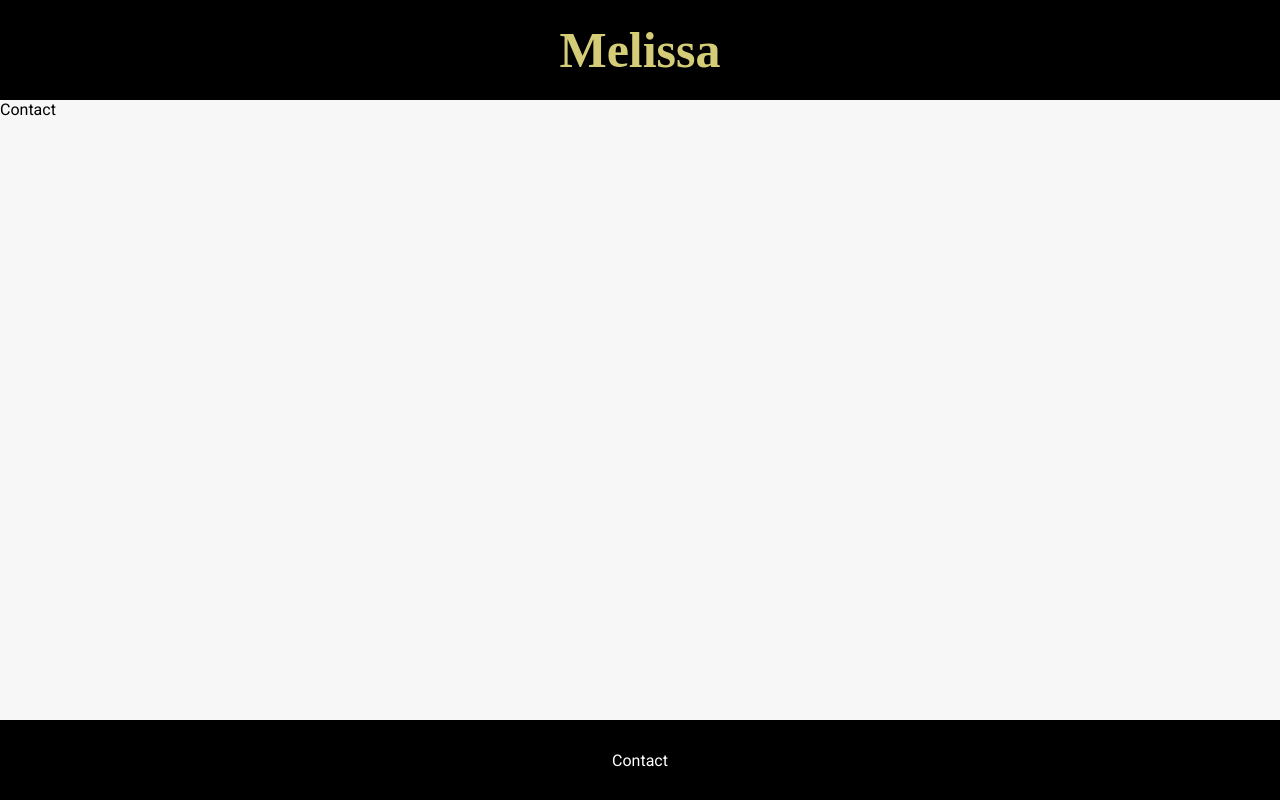
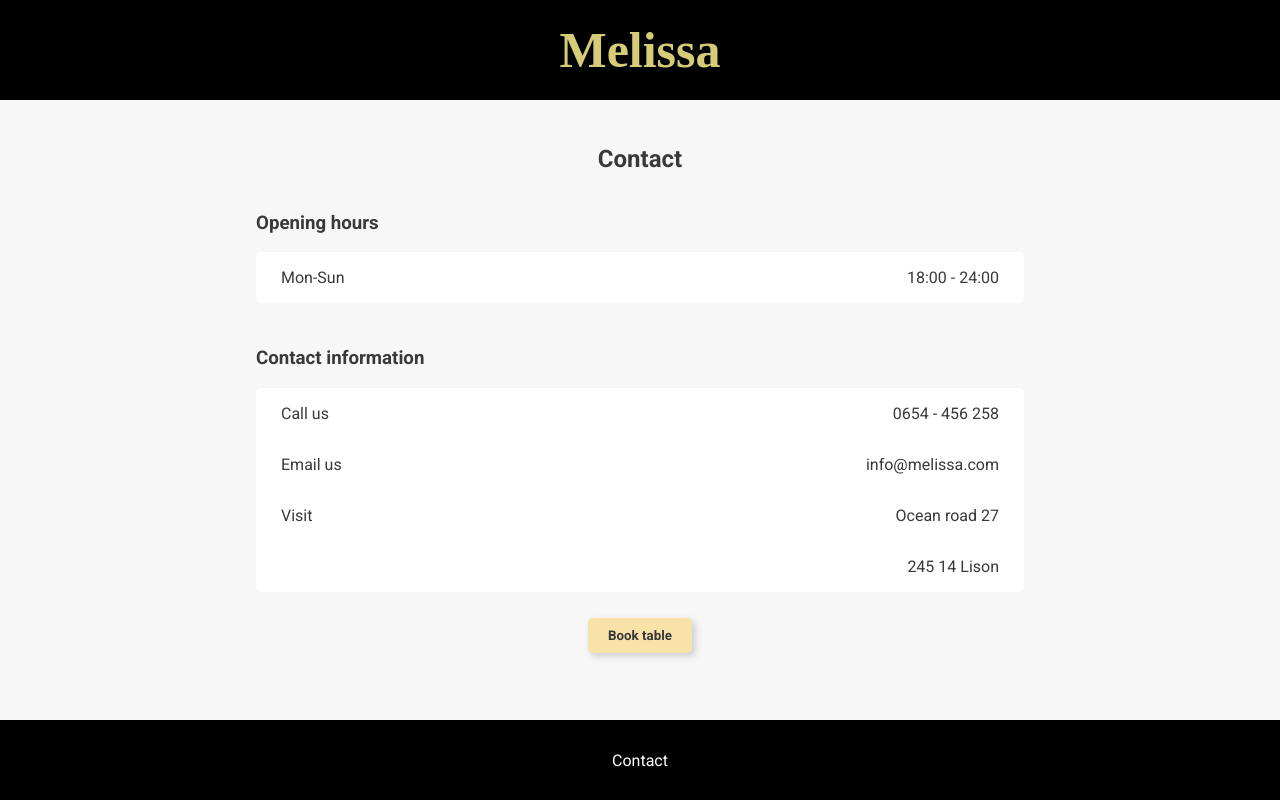
Before and after one commit to alengusinac/melissa-restaurant, a React (Vite) app in the folder frontend/: page /contact in a window 1280 px wide. Built offline with nearby package versions, Linux system fonts and the light colour scheme; a web font is replaced by a local one.

Commit message:
Completed Contact component plus styling

```diff
--- a/frontend/src/components/Contact.tsx
+++ b/frontend/src/components/Contact.tsx
@@ -1,5 +1,29 @@
+import OpeningHours from "./OpeningHours";
+import ContactInformation from "./ContactInformation";
+import contactStyles from "../styles/Contact.module.scss";
+import Button from "./Button";
+import { useNavigate } from "react-router-dom";
+
 const Contact = () => {
-  return <div>Contact</div>;
+  const navigate = useNavigate();
+
+  const toBooking = () => {
+    navigate("/search");
+  };
+
+  return (
+    <section className={contactStyles.contact}>
+      <h1>Contact</h1>
+      <OpeningHours />
+      <ContactInformation />
+      <Button
+        offset={false}
+        onClick={toBooking}
+        text="Book table"
+        active={true}
+      />
+    </section>
+  );
 };
 
 export default Contact;
--- /dev/null
+++ b/frontend/src/components/ContactInformation.tsx
@@ -0,0 +1,28 @@
+import contactInformationStyles from "../styles/ContactInformation.module.scss";
+
+const ContactInformation = () => {
+  return (
+    <article className={contactInformationStyles.container}>
+      <h3>Contact information</h3>
+      <div className={contactInformationStyles.inner_container}>
+        <span className={contactInformationStyles.information}>
+          <p>Call us</p>
+          <p>0654 - 456 258</p>
+        </span>
+        <span className={contactInformationStyles.information}>
+          <p>Email us</p>
+          <p>info@melissa.com</p>
+        </span>
+        <span className={contactInformationStyles.information}>
+          <p>Visit</p>
+          <span className={contactInformationStyles.address}>
+            <p>Ocean road 27</p>
+            <p>245 14 Lison</p>
+          </span>
+        </span>
+      </div>
+    </article>
+  );
+};
+
+export default ContactInformation;
--- /dev/null
+++ b/frontend/src/components/OpeningHours.tsx
@@ -0,0 +1,15 @@
+import openingHoursStyles from "../styles/OpeningHours.module.scss";
+
+const OpeningHours = () => {
+  return (
+    <article className={openingHoursStyles.container}>
+      <h3>Opening hours</h3>
+      <span className={openingHoursStyles.inner_container}>
+        <p>Mon-Sun</p>
+        <p>18:00 - 24:00</p>
+      </span>
+    </article>
+  );
+};
+
+export default OpeningHours;
--- /dev/null
+++ b/frontend/src/styles/Contact.module.scss
@@ -0,0 +1,7 @@
+.contact {
+  display: flex;
+  flex-direction: column;
+  align-items: center;
+  justify-content: center;
+  padding: 25px;
+}
--- /dev/null
+++ b/frontend/src/styles/ContactInformation.module.scss
@@ -0,0 +1,23 @@
+.container {
+  width: 100%;
+  max-width: 768px;
+  margin-bottom: 25px;
+
+  .inner_container {
+    padding: 0 25px;
+    background-color: #fff;
+    border-radius: 5px;
+
+    .information {
+      display: flex;
+      flex-direction: row;
+      justify-content: space-between;
+    }
+
+    .address {
+      display: flex;
+      flex-direction: column;
+      align-items: flex-end;
+    }
+  }
+}
--- /dev/null
+++ b/frontend/src/styles/OpeningHours.module.scss
@@ -0,0 +1,14 @@
+.container {
+  width: 100%;
+  max-width: 768px;
+  margin-bottom: 25px;
+
+  .inner_container {
+    padding: 0 25px;
+    background-color: #fff;
+    border-radius: 5px;
+    display: flex;
+    flex-direction: row;
+    justify-content: space-between;
+  }
+}
```
